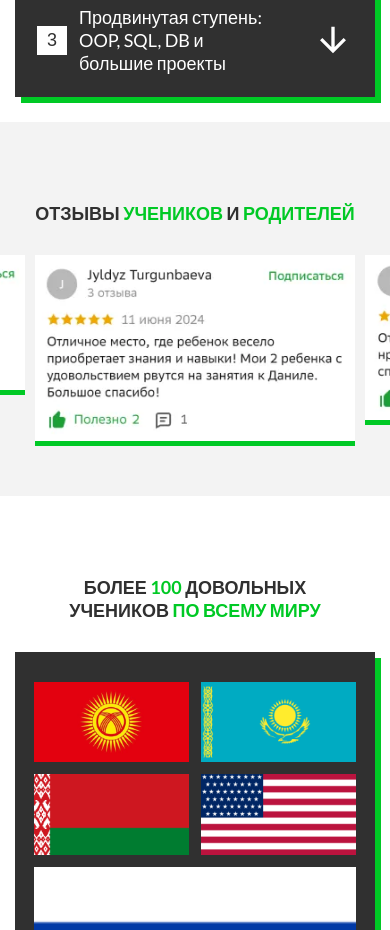
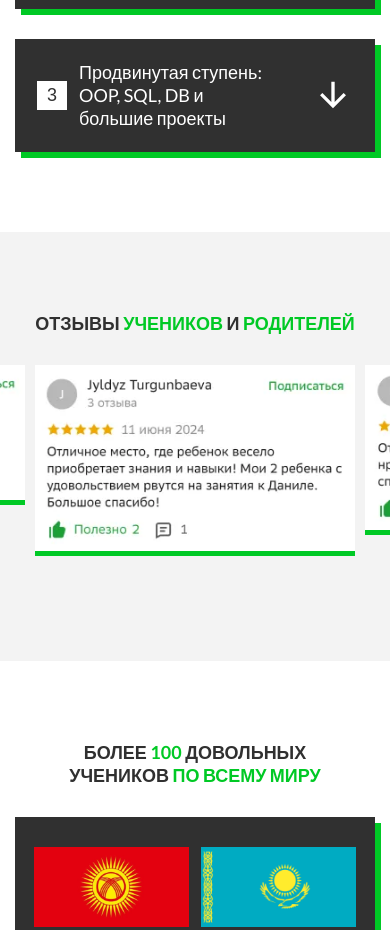
Before and after one commit to DanilaBezhin/green_school, a plain HTML site: page index.html in a window 390 px wide. Shown: the part 5500-6430 px from the top of the page. Drawn offline with nearby package versions, Linux system fonts and the light colour scheme; a web font is replaced by a local one.

```diff
--- a/style/style.css
+++ b/style/style.css
@@ -982,7 +982,7 @@
     .section5-checkbox div {
         margin-bottom: 5px;
     }
-    .section {
+    .section5 {
         padding-bottom: 25px;
     }
     input,
```
